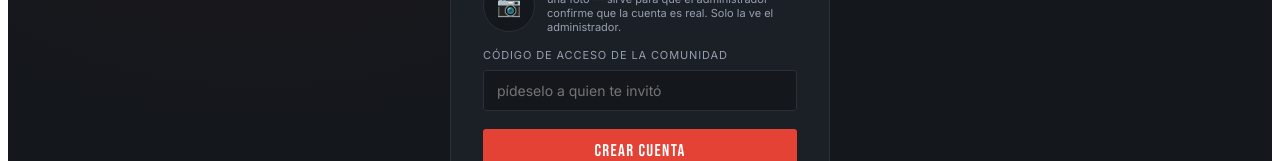
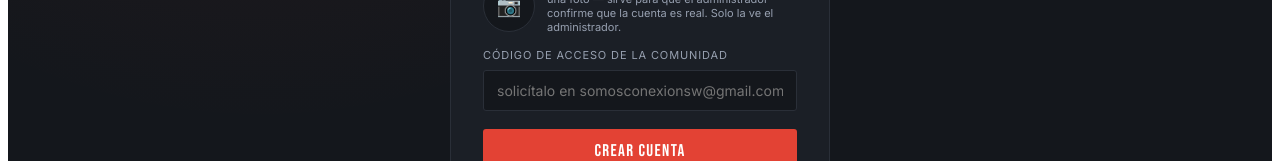
Before and after one commit to csarrojas/conexion-app, a React (Vite) app: page / in a window 1280 px wide. Both pictures are taken after a click on the button "CREAR CUENTA". Shown: the part 623-784 px from the top of the page. Built offline with nearby package versions, Linux system fonts and the light colour scheme.

Commit message:
Update App.jsx

```diff
--- a/src/App.jsx
+++ b/src/App.jsx
@@ -2968,7 +2968,7 @@ async function handleOpenDmImage(m) {
                   <input
                     className="rv-input"
                     type="password"
-                    placeholder="pídeselo a quien te invitó"
+                    placeholder="solicítalo en somosconexionsw@gmail.com"
                     value={codeInput}
                     onChange={(e) => setCodeInput(e.target.value)}
                     onKeyDown={(e) => {
```
